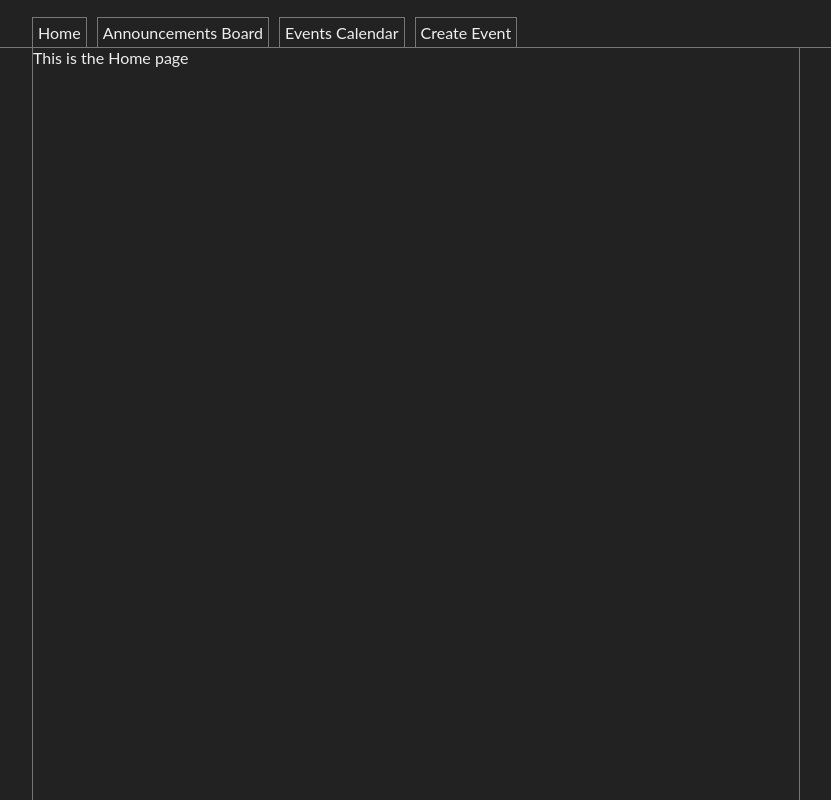
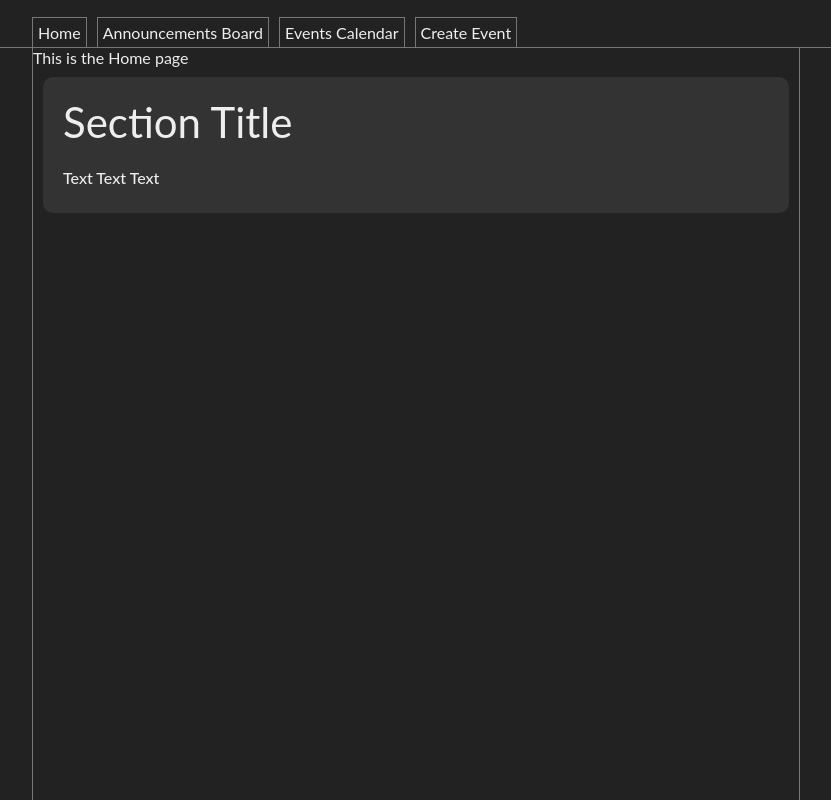
Before and after one commit to blakestone95/AshkeepersRestWebsite, a React app in the folder Ash.FrontEnd/: page /Home in a window 1280 px wide. Shown: the whole page, without its empty margins (224-1055 px from the left). Built offline with nearby package versions, Linux system fonts and the light colour scheme.

Commit message:
Add SectionTitle component to global components
Added it as a placeholder in Home as well, will edit a bit to try
out more things and put a welcome message next time

```diff
--- a/Ash.FrontEnd/src/Home/index.jsx
+++ b/Ash.FrontEnd/src/Home/index.jsx
@@ -1,8 +1,14 @@
 import React, { PureComponent } from 'react';
+import SectionTile from 'global/SectionTile';
 
 class Home extends PureComponent {
   render() {
-    return <div>This is the Home page</div>;
+    return (
+      <div>
+        This is the Home page
+        <SectionTile title="Section Title" text="Text Text Text" />
+      </div>
+    );
   }
 }
 
--- /dev/null
+++ b/Ash.FrontEnd/src/global/SectionTile.jsx
@@ -0,0 +1,15 @@
+import React, { PureComponent } from 'react';
+
+export default class SectionTile extends PureComponent {
+  render() {
+    const { title, text } = this.props;
+    return (
+      <section className="ash-section">
+        <div>
+          <h1>{title}</h1>
+          <p>{text}</p>
+        </div>
+      </section>
+    );
+  }
+}
--- /dev/null
+++ b/Ash.FrontEnd/src/global/style.less
@@ -0,0 +1,21 @@
+.ash-section {
+  margin: 10px;
+  border-radius: 10px;
+  background-color: #333;
+
+  div {
+    padding: 20px 20px 10px;
+
+    h1 {
+      margin: 0;
+      font-size: 42px;
+      font-weight: 380;
+      padding-bottom: 5px;
+    }
+
+    p {
+      font-size: 16px;
+      font-weight: 500;
+    }
+  }
+}
--- a/Ash.FrontEnd/src/style.less
+++ b/Ash.FrontEnd/src/style.less
@@ -54,3 +54,4 @@ div {
 
 // Imports
 @import 'NavBar/style';
+@import 'global/style';
```
